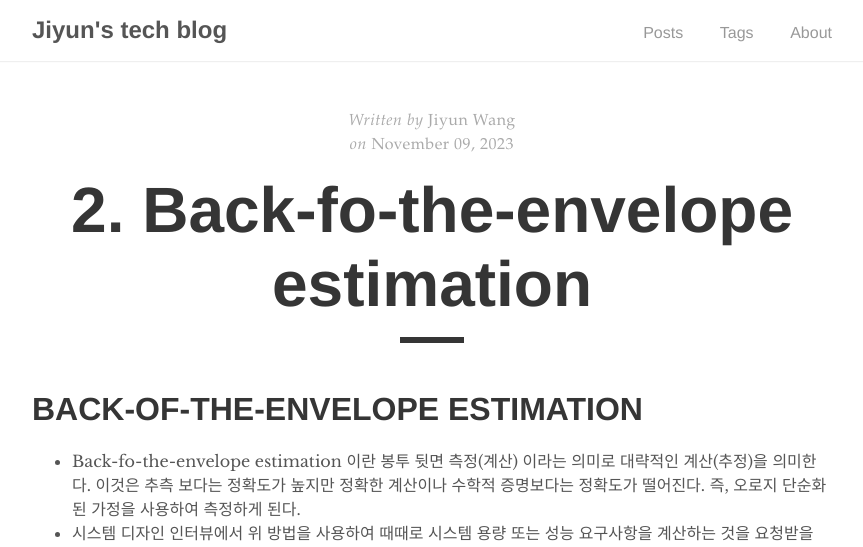
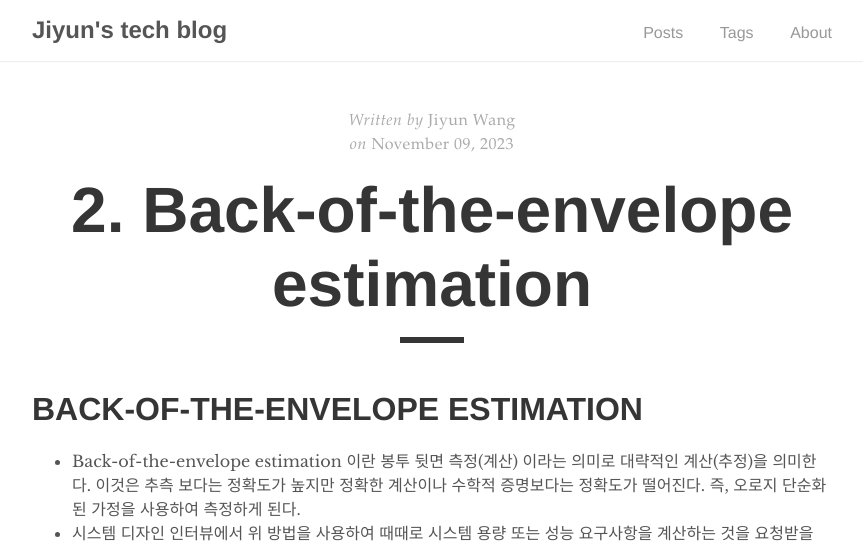
Before and after one commit to jiyunbb/Jiyun-Wang7.github.io, a Jekyll site: the page built from _posts/2023-11-09-System-Design-Interview-An-Insiders-Guide-ch2.md, in a window 1280 px wide and 900 px high. Shown: the top 547 px of the window, without its empty margins (208-1071 px from the left). Built offline with Jekyll 4.4.1, drawn with Linux system fonts in a browser that asks for light colours.

Commit message:
오타 수정

```diff
--- a/_posts/2023-11-09-System-Design-Interview-An-Insiders-Guide-ch2.md
+++ b/_posts/2023-11-09-System-Design-Interview-An-Insiders-Guide-ch2.md
@@ -1,13 +1,13 @@
 ---
 author: Jiyun Wang
 layout: post
-title: 2. Back-fo-the-envelope estimation
+title: 2. Back-of-the-envelope estimation
 tags: [book, system design interview]
 ---
 
 
 # BACK-OF-THE-ENVELOPE ESTIMATION
-- Back-fo-the-envelope estimation 이란 봉투 뒷면 측정(계산) 이라는 의미로 대략적인 계산(추정)을 의미한다. 이것은 추측 보다는 정확도가 높지만 정확한 계산이나 수학적 증명보다는 정확도가 떨어진다. 즉, 오로지 단순화된 가정을 사용하여 측정하게 된다.
+- Back-of-the-envelope estimation 이란 봉투 뒷면 측정(계산) 이라는 의미로 대략적인 계산(추정)을 의미한다. 이것은 추측 보다는 정확도가 높지만 정확한 계산이나 수학적 증명보다는 정확도가 떨어진다. 즉, 오로지 단순화된 가정을 사용하여 측정하게 된다.
 - 시스템 디자인 인터뷰에서 위 방법을 사용하여 때때로 시스템 용량 또는 성능 요구사항을 계산하는 것을 요청받을 수도 있다.
 
 ### Power of Two
```
